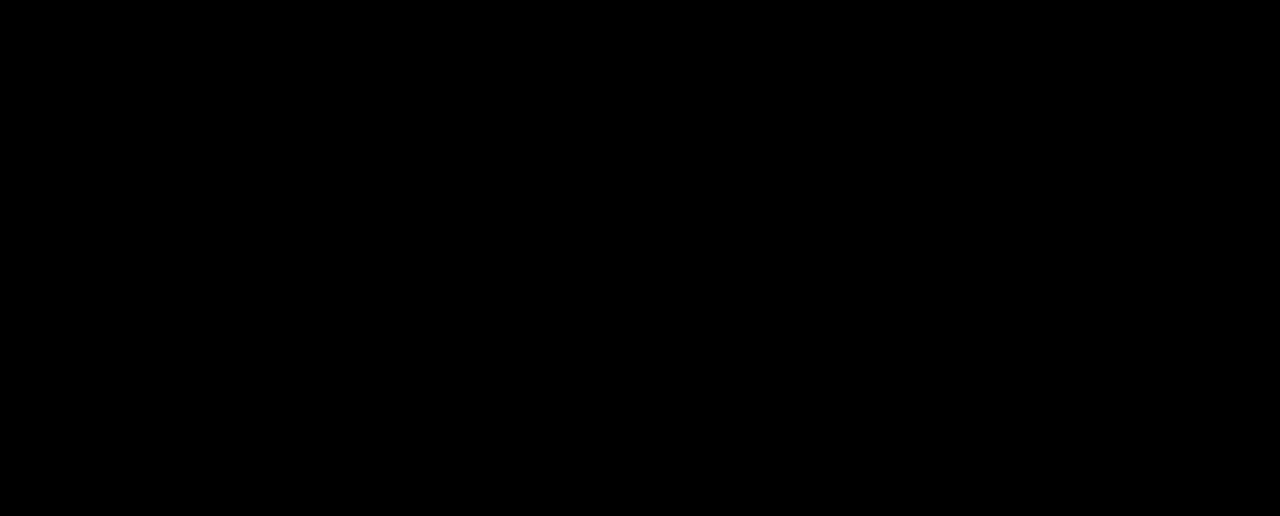
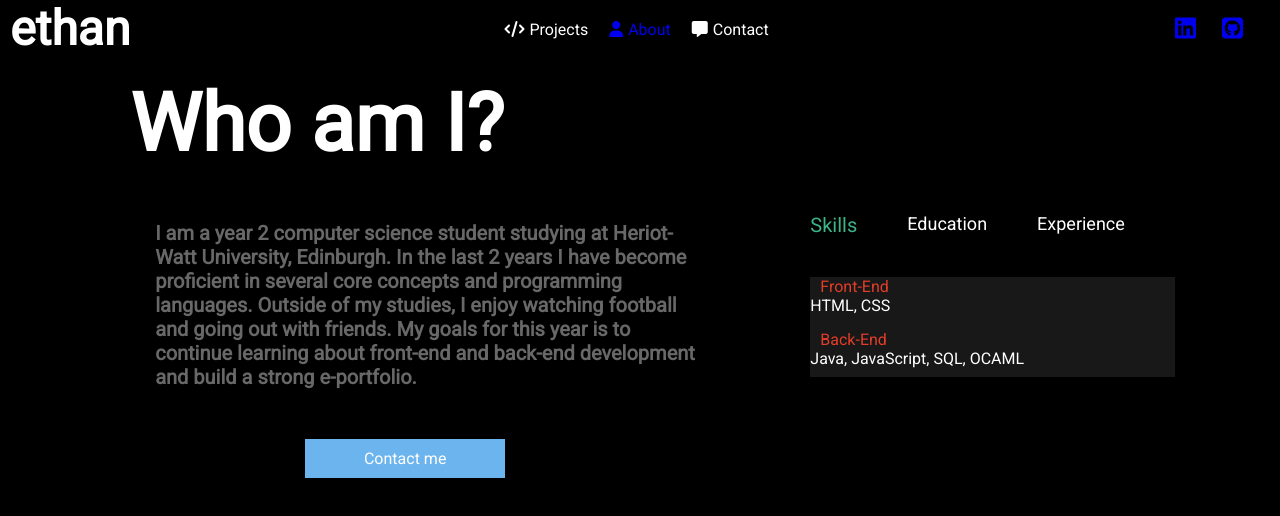
Before and after one commit to em2063/flashcard-study-partner, a plain HTML site: page personal-website/about.html in a window 1280 px wide. Drawn offline with nearby package versions, Linux system fonts and the light colour scheme.

Commit message:
added about secrion to about page

```diff
--- a/personal-website/about.html
+++ b/personal-website/about.html
@@ -7,9 +7,59 @@
     <script src="https://kit.fontawesome.com/72561576fe.js" crossorigin="anonymous"></script>
 </head>
 <body>
-    <nav></nav>
+    <!--Navbar-->
+    <nav>
+        <h1><a id="title" href="index.html">ethan</a></h1>
 
+        <ul class="nav-links">
+            <li class="nav-item"><a class="nav-link"><i class="fa-solid fa-code"></i>Projects</a></li>
+            <li class="nav-item"><a class="nav-link" href="about.html" ><i class="fa-solid fa-user"></i>About</a></li>
+            <li class="nav-item"><a class="nav-link"><i class="fa-solid fa-message"></i>Contact</a></li>
+        </ul>
+    <!--Icons-->
+        <ul class="nav-links">
+          <li class="nav-item"><a target="_blank" href="https://www.linkedin.com/in/ethan-mcgrogan-45815a21b/"><i class="fa-brands fa-linkedin fa-xl"></i></a></li>
+          <li class="nav-item"><a target="_blank" href="https://github.com/em2063"><i class="fa-brands fa-square-github fa-xl"></i></a></li>
+        </ul>
+    </nav>
 
+    <!--About Section-->
+    <section id="about">
+        <div id="about-container">
+            <h1 id="about-h1">Who am I?</h1>
+            <div id="about-description-container">
+                <p id="about-description">I am a year 2 computer science student studying at Heriot-Watt University, Edinburgh.
+                  In the last 2 years I have become proficient in several core concepts and programming languages. Outside of my studies,
+                  I enjoy watching football and going out with friends. My goals for this year is to continue learning about front-end
+                  and back-end development and build a strong e-portfolio.
+                </p>
+                <div id="about-button">Contact me</div>
+            </div>
+        </div>
+        <div id="technical-about">
+            <div id="tab-links-container">
+                <p class="tab-links active-link" onclick="activeLink(this)">Skills</p>
+                <p class="tab-links" onclick="activeLink(this)">Education</p>
+                <p class="tab-links" onclick="activeLink(this)">Experience</p>
+            </div>
+            <div id="skills-desc" class="desc-container">
+                <ul class="skills-list">
+                    <li><span>Front-End</span><br>HTML, CSS</li>
+                    <li><span>Back-End</span><br>Java, JavaScript, SQL, OCAML</li>
+                </ul>
+            </div>
+            <div id="education-desc" class="desc-container">
+                <ul class="skills-list">
+                  <li><span>Heriot-Watt University</span><br>2022-Present</li>
+                </ul>
+            </div>
+            <div id="experience-desc" class="desc-container">
+                <ul class="skills-list">
+                  <li><span>Add Experience here</span><br>Start - Edinburgh</li>
+                </ul>
+            </div>
+        </div>
+      </section>
     <script src="https://code.jquery.com/jquery-3.6.0.min.js"></script>
     <script src="index.js"></script>
 </body>
--- a/personal-website/style.css
+++ b/personal-website/style.css
@@ -10,6 +10,8 @@ body {
     background-color: #000000;
     font-family: Roboto, sans-serif;
 }
+
+/*HOMEPAGE*/
 
 /*Navbar element*/
 #title {
@@ -141,3 +143,111 @@ nav {
     margin: 0 10px 0 10px;
     cursor: pointer;
 }
+/*END OF HOME PAGE*/
+
+/*ABOUT PAGE*/
+
+#about {
+    margin-top: 20px;
+    display: flex;
+    align-items: center;
+    justify-content: space-evenly;
+}
+
+
+#about-container {
+    width: 600px;
+}
+
+
+#about-h1 {
+    color: #fff;
+    font-size: 5em;
+    margin-left: 25px;
+    margin-bottom: 50px;
+}
+
+
+#about-description {
+    margin-left: 50px;
+    color: #686868;
+    font-size: 1.25em;
+    font-weight: bold;
+}
+
+
+#about-button {
+    padding: 10px;
+    margin: 15px;
+    background-color: #6CB4EE;
+    width: 200px;
+    margin-top: 50px;
+    color: #fff;
+    text-align: center;
+}
+
+
+#about-description-container {
+    display: flex;
+    flex-direction: column;
+    justify-content: center;
+    align-items: center;
+}
+
+
+#about-button:hover {
+    background-color: #89CFF0;
+    cursor: pointer;
+}
+
+
+/*Skills Section*/
+
+
+.tab-links{
+    color: #fff;
+    margin-right: 50px;
+    font-size: 18px;
+    font-weight: 500;
+    cursor: pointer;
+    transition: color 0.4s ease;
+}
+
+
+.tab-links:hover {
+    color: #3EB489;
+}
+
+
+.tab-links.active-link{
+    font-size: 1.25em;
+    color: #3EB489;
+}
+
+
+#tab-links-container {
+    justify-content: center;
+    display: flex;
+    margin: 20px 0 40px;
+}
+
+
+.desc-container {
+    background-color: #181818;
+    height: 100px;
+}
+
+
+.skills-list.activeList{
+    display: block;
+}
+
+
+.skills-list span {
+    color: #E23D28;
+    margin: 10px;
+}
+.skills-list li {
+    margin-top: 15px;
+    color: white;
+}
```
